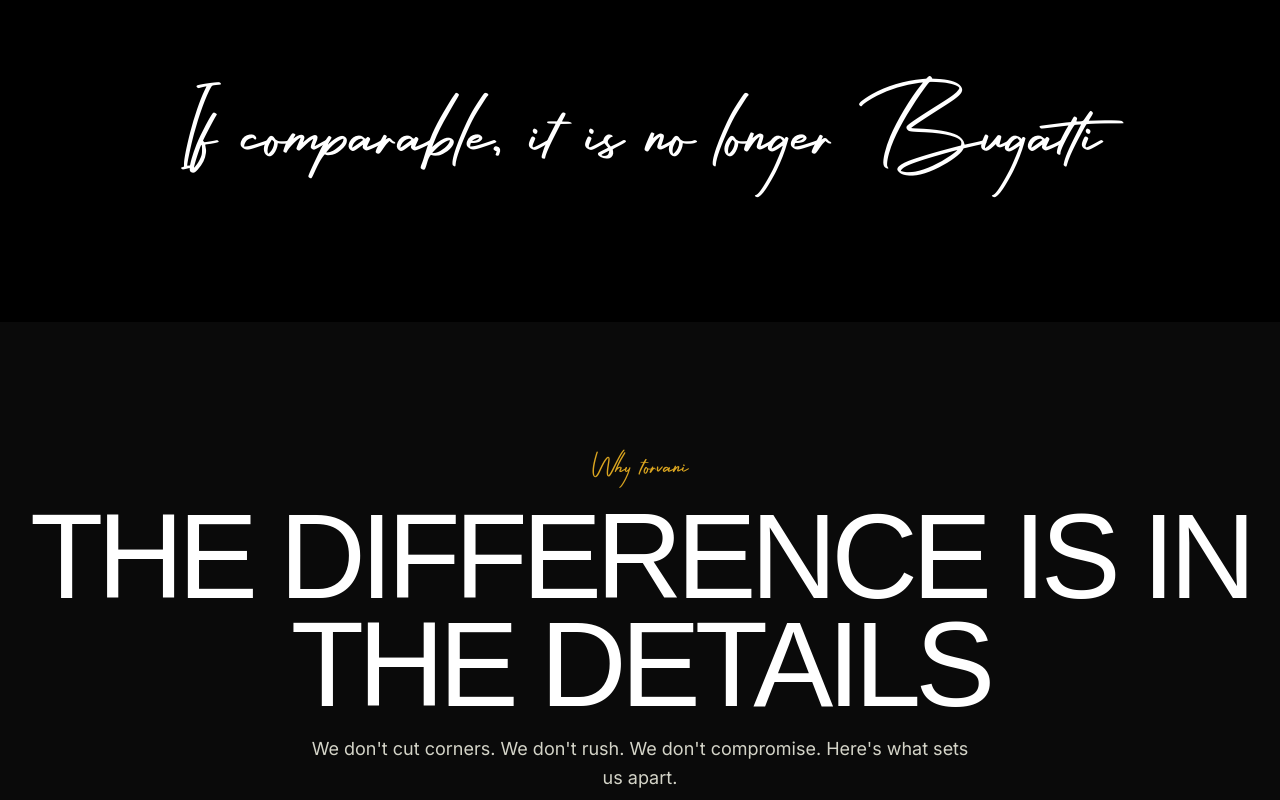
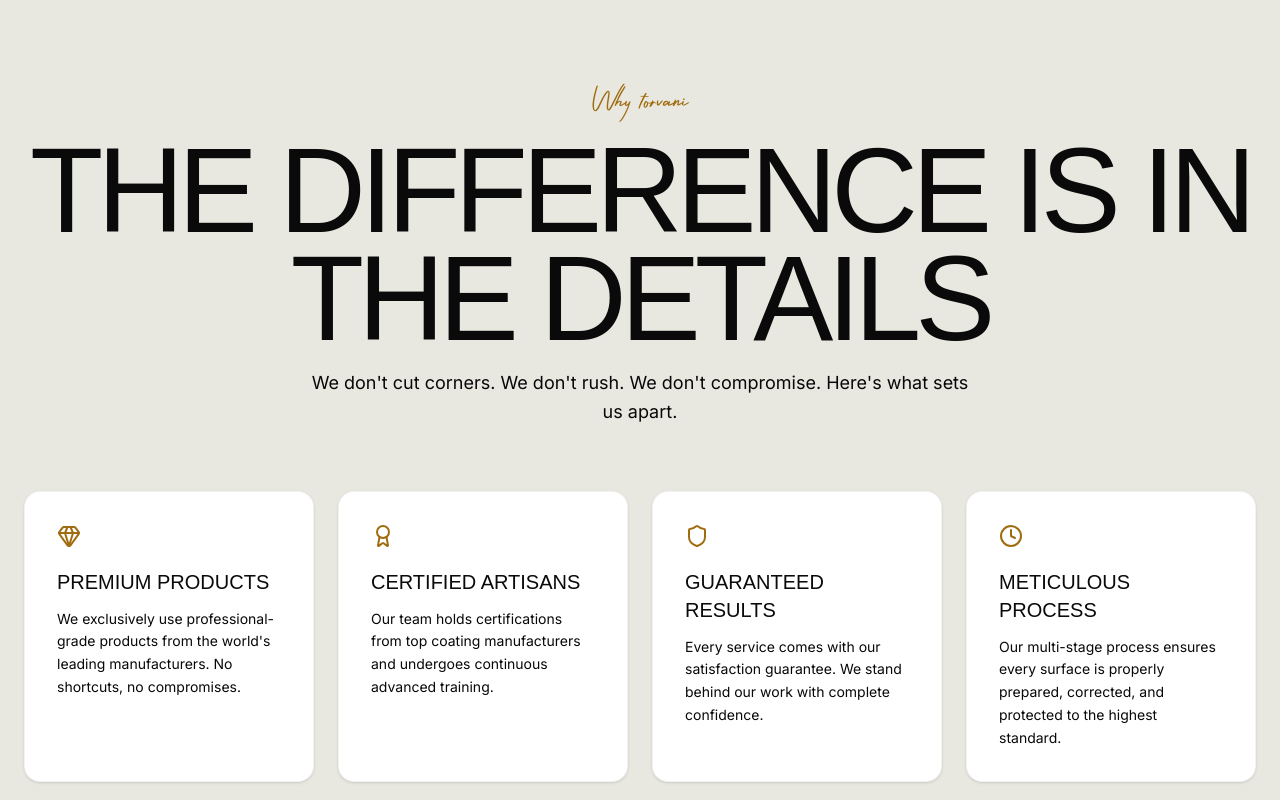
Before and after one commit to empexofficial/torvani, a Next.js app: page / in a window 1280 px wide. Shown: the part 3880-4680 px from the top of the page. Built offline with nearby package versions, Linux system fonts and the light colour scheme; a web font is replaced by a local one.

Commit message:
refactor: reorder the quote section and update styling for gallery and why choose sections.

```diff
--- a/src/app/page.tsx
+++ b/src/app/page.tsx
@@ -128,7 +128,7 @@
       </section>
 
       {/* ── Gallery Preview ── */}
-      <section className="py-24 md:py-32 bg-white">
+      <section className="py-24 md:py-32 bg-white text-obsidian">
         <div className="max-w-8xl mx-auto px-6">
           <div className="flex flex-col items-center mb-8">
             <div className="w-px h-16 bg-gradient-to-b from-obsidian/60 to-transparent animate-pulse" />
@@ -157,24 +157,14 @@
         </div>
       </section>
 
-      {/* ── Quote Section ── */}
-      <section className="py-20 md:py-32 bg-black relative flex items-center justify-center">
-        <div className="relative z-10 max-w-5xl mx-auto px-6 text-center">
-          <AnimatedSection>
-            <p className="font-colbiac text-4xl md:text-6xl lg:text-[5.5rem] text-ivory-50 leading-relaxed md:leading-tight">
-              If comparable, it is no longer Bugatti
-            </p>
-          </AnimatedSection>
-        </div>
-      </section>
-
       {/* ── Why Choose Torvani ── */}
-      <section className="py-24 md:py-32">
+      <section className="py-24 md:py-32 bg-ivory-300">
         <div className="max-w-8xl mx-auto px-6">
           <SectionTitle
             label="Why Torvani"
             title="The Difference Is in the Details"
             subtitle="We don't cut corners. We don't rush. We don't compromise. Here's what sets us apart."
+            variant="dark"
           />
           <div className="grid grid-cols-1 md:grid-cols-2 lg:grid-cols-4 gap-6">
             {[
@@ -204,20 +194,31 @@
               },
             ].map((item, index) => (
               <AnimatedSection key={index} delay={index * 0.1}>
-                <div className="glass-card p-8 h-full group hover:border-gold-500/20 transition-all duration-500">
-                  <div className="text-gold-400 mb-5 group-hover:text-gold-300 transition-colors duration-300">
+                <div className="bg-white p-8 h-full rounded-2xl shadow-sm hover:shadow-md border border-black/5 transition-all duration-500 group">
+                  <div className="text-gold-600 mb-5 group-hover:text-gold-500 transition-colors duration-300">
                     {item.icon}
                   </div>
-                  <h3 className="font-display text-xl font-bold text-ivory-50 mb-3">
+                  <h3 className="font-display text-xl font-bold text-obsidian mb-3">
                     {item.title}
                   </h3>
-                  <p className="font-body text-sm text-ivory-400 leading-relaxed">
+                  <p className="font-body text-sm text-obsidian-600 leading-relaxed">
                     {item.description}
                   </p>
                 </div>
               </AnimatedSection>
             ))}
           </div>
+        </div>
+      </section>
+
+      {/* ── Quote Section ── */}
+      <section className="py-20 md:py-32 bg-black relative flex items-center justify-center">
+        <div className="relative z-10 max-w-5xl mx-auto px-6 text-center">
+          <AnimatedSection>
+            <p className="font-colbiac text-4xl md:text-6xl lg:text-[5.5rem] text-ivory-50 leading-relaxed md:leading-tight">
+              If comparable, it is no longer Bugatti
+            </p>
+          </AnimatedSection>
         </div>
       </section>
 
```
